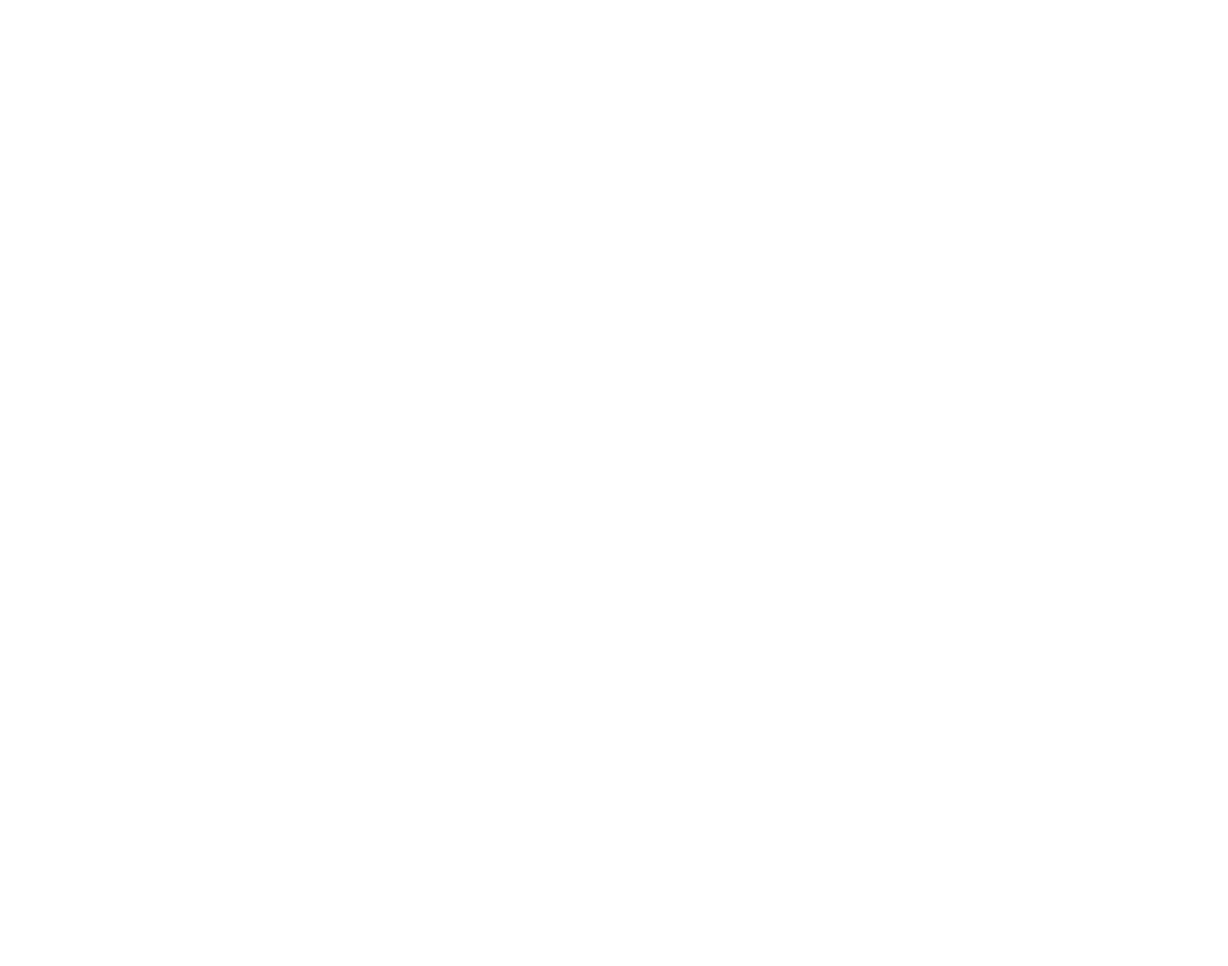
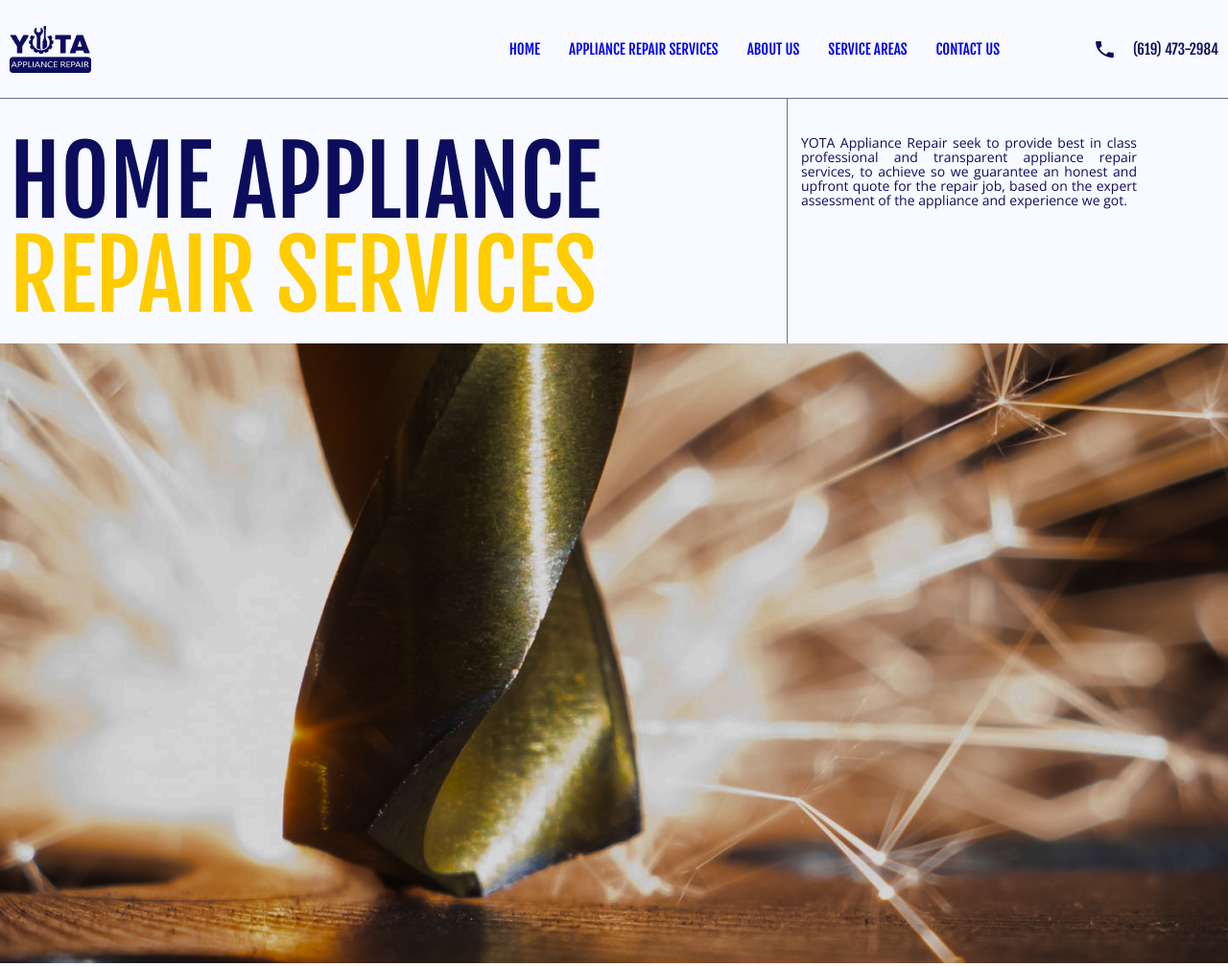
Before and after one commit to AnnaProDev/Yota, a website: page src/index.html in a window 1280 px wide. Shown: the top 1007 px of the page at 96% size. Before the commit the page ends 800 px from the top, so only its background shows below. Drawn offline with nearby package versions, Linux system fonts and the light colour scheme; files that its build step writes are made by us from their sources; files whose address does not match are found by name.

Commit message:
Created header, promo, main sections'

```diff
--- a/gulp/version.json
+++ b/gulp/version.json
@@ -1,3 +1,3 @@
 {
-    "main": "20221108174720"
+    "main": "20230418231050"
 }
--- /dev/null
+++ b/src/html/header.html
@@ -0,0 +1,21 @@
+<header class="header">
+	<div class="container">
+		<div class="logo">
+			<a href="#https://yoto.com#" class="logo_link"><img src="@img/Logo.png" alt="logo"></a>
+		</div>
+		<div class="header_menu">
+			<ul class="menu">
+				<li class="menu_item"><a href="#" class="menu_link">home</a></li>
+				<li class="menu_item"><a href="#" class="menu_link">appliance repair services</a></li>
+				<li class="menu_item"><a href="#" class="menu_link">about us</a></li>
+				<li class="menu_item"><a href="#" class="menu_link">service areas</a></li>
+				<li class="menu_item"><a href="#" class="menu_link">contact us</a></li>
+			</ul>
+			<div class="header_contacts">
+				<img src="/svgicons/telephone.svg" alt="telephone">
+				<a href="tel:+16194732984" class="header_phone">(619) 473-2984</a>
+			</div>
+		</div>
+	</div>
+	<div class="header_line"></div>
+</header>
--- a/src/index.html
+++ b/src/index.html
@@ -9,9 +9,43 @@
 	<link rel="preconnect" href="https://fonts.gstatic.com" crossorigin>
 	<link href="https://fonts.googleapis.com/css2?family=Fjalla+One&family=Inter&family=Open+Sans&display=swap" rel="stylesheet">
 
+	<link rel="stylesheet" href="css/style.min.css">
 	<title>Yota Appliance Repair</title>
 </head>
 <body>
+	@@include('html/header.html')
+	<section class="promo">
+		<div class="container">
+				<div class="promo_title">
+					HOME APPLIANCE <span>REPAIR SERVICES</span>
+				</div>
+				<div class="promo_descr">
+					<p>YOTA Appliance Repair seek to provide best in class professional and transparent appliance repair services, to achieve so we guarantee an honest and upfront quote for the repair job, based on the expert assessment of the appliance and experience we got.</p>
+				</div>
+			</div>
+		</div>
+	</section>
+	<section class="main" style="background-image: url('@img/bg-promo.png')">
+		<div class="container" >
+			<div class="main_form">
 
+			</div>
+	</section>
+	<section class="services">
+		<div class="container">
+			<div class="title">Appliance Repair <span>IN HOUSTON</span> </div>
+			<div class="line"></div>
+			<div class="services_wrapper">
+				<div class="services_empty"></div>
+				<div class="services_descr">
+					<span>We are committed to provide excellent service to every customer with passion and dedication. YOTA appliance repair technicians are experienced and skilled to offer the best appliance repair service in Houston, along with free maintenance advice.</span>
+					<span>Thousands of satisfied customers we served are willing to recommend YOTA appliance repair to friends and family, making us the top household appliance service provider in Houston are.  YOTA appliance repair take the pride in the fact that our customers never regret choosing to work with us.</span>
+				</div>
+			</div>
+			<div class="line"></div>
+		</div>
+
+	</section>
 </body>
+	@@include('html/footer.html')
 </html>
--- /dev/null
+++ b/src/scss/blocks/header.scss
@@ -0,0 +1,52 @@
+.header {
+	width:100vw;
+	.container{
+		display: flex;
+		justify-content: space-between;
+		align-items: center;
+		height: 102px;
+		padding: 15px 10px;
+	}
+	&_menu {
+		display: flex;
+		justify-content: space-between;
+	}
+	.logo {
+		height: 49px;
+		width: 85px;
+	}
+	.menu {
+		display: flex;
+		justify-content: space-between;
+		min-width: 517px;
+		margin-right: 67px;
+		font-family: 'Fjalla One';
+		font-weight: 400;
+		font-size: 15px;
+		line-height: 33px;
+		text-transform: uppercase;
+		color: $first-color;
+		&_item {
+			margin-right: 30px;
+		}
+	}
+	&_contacts{
+		display: flex;
+		align-items: center;
+		justify-content: space-between;
+		width: 131px;
+	}
+	&_phone {
+		font-family: 'Fjalla One';
+		font-weight: 400;
+		font-size: 15px;
+		text-transform: uppercase;
+		color: $first-color;
+	}
+	&_line {
+		width: 100%;
+		height: 1px;
+		background-color: $first-color;
+		opacity: 0.6;
+	}
+}
--- /dev/null
+++ b/src/scss/blocks/main.scss
@@ -0,0 +1,6 @@
+.main {
+	height: 646px;
+	background-size:cover;
+	background-repeat: no-repeat;
+	background-position: center center;
+}
--- /dev/null
+++ b/src/scss/blocks/promo.scss
@@ -0,0 +1,43 @@
+.promo {
+	height: 255px;
+	padding: 38px 0 18px 0;
+	.container {
+		display: flex;
+		justify-content: space-between;
+	}
+	&_title {
+		width: 715px;
+		font-family: 'Fjalla One';
+		font-weight: 400;
+		font-size: 98px;
+		line-height: 100%;
+		color: $first-color;
+		span {
+			color: $second-color
+		}
+	}
+	&_descr {
+		width: 435px;
+		padding-right: 15px;
+		position: relative;
+		p {
+			width: 350px;
+			text-align: justify;
+			font-family: 'Open Sans';
+			font-weight: 400;
+			font-size: 14px;
+			line-height: 15px;
+			color: $first-color;
+		}
+		&::before {
+			content: "";
+			position: absolute;
+			background-color: $first-color;
+			height: 255px;
+			width: 1px;
+			top: -38px;
+			left: -15px;
+			opacity: 0.6;
+		}
+	}
+}
--- /dev/null
+++ b/src/scss/blocks/services.scss
@@ -0,0 +1,54 @@
+.services {
+	padding-top: 120px;
+	.title {
+		width: 415px;
+		color: $second-color;
+		font-family: 'Fjalla One';
+		font-weight: 400;
+		font-size: 60px;
+		line-height: 60px;
+		text-transform: uppercase;
+		margin-bottom: 15px;
+		span {
+			color: $first-color;
+		}
+	}
+	.line {
+		background: $first-color;
+		opacity: 0.6;
+		height: 1px;
+		width: 100%;
+	}
+	&_wrapper {
+		display: flex;
+		height: 300px;
+		div {
+			width: 50%;
+		}
+	}
+	&_descr {
+		display: flex;
+		position: relative;
+		padding-top: 23px;
+		color: $first-color;
+		text-align: justify;
+		font-family: 'Open Sans';
+		font-weight: 400;
+		font-size: 14px;
+		line-height: 17px;
+		span {
+			display: block;
+			width: 50%;
+			padding-left: 15px;
+		}
+		&::before{
+			content: "";
+			position: absolute;
+			background-color: $first-color;
+			height: 300px;
+			width: 1px;
+			opacity: 0.6;
+			top: 0px;
+		}
+	}
+}
--- a/src/scss/style.scss
+++ b/src/scss/style.scss
@@ -1,12 +1,3 @@
-//<MIXINS>======================================================================================
-@import "mixins";
-//</MIXINS>======================================================================================
-//<FONTS>=======================================================================================
-
-//<Connecting fonts>============================================================================
-//&display=swap
-@import "fonts";
-//</Connecting fonts>============================================================================
 
 //<Icons Fonts>=================================================================================
 //@import "icons";
@@ -22,7 +13,7 @@
 $minWidth: 320px;
 $maxWidth: 1920;
 $maxWidthContainer: 1460;
-$md1: 1460 +12;
+$md1: 1460;
 $md2: 991.98;
 $md3: 767.98;
 $md4: 479.98;
@@ -31,19 +22,29 @@ $second-color: #FFCC00;
 //</VARIABLES>====================================================================================
 
 //<NULL, COMMON PARAMETERS>========================================================================
-@import "null";
+@import "base/null";
 body {
+	background-color: #F8FAFF;
 	color: #000;
-	font-style: 14px;
+	font-size: 14px;
 	&._lock {
 		overflow: hidden;
 	}
 }
 //</NULL, COMMON PARAMETERS>========================================================================
 
+//<cover>===================================================================================
+@import "blocks/header";
+@import "blocks/promo";
+@import "blocks/main";
+@import "blocks/services";
+
+//</cover>===================================================================================
+
+
 //<MAIN LAYOUT>=================================================================================
 .container {
-	min-width: 1480;
+	max-width: 1480px;
 	padding: 0 10px;
 	margin: 0 auto;
 	@media (max-width: $md1) {
```
Also changed, not shown: src/html/footer.html (added), src/img/Logo.png (added), src/img/bg-promo.png (added), src/svgicons/telephone.svg (added).
